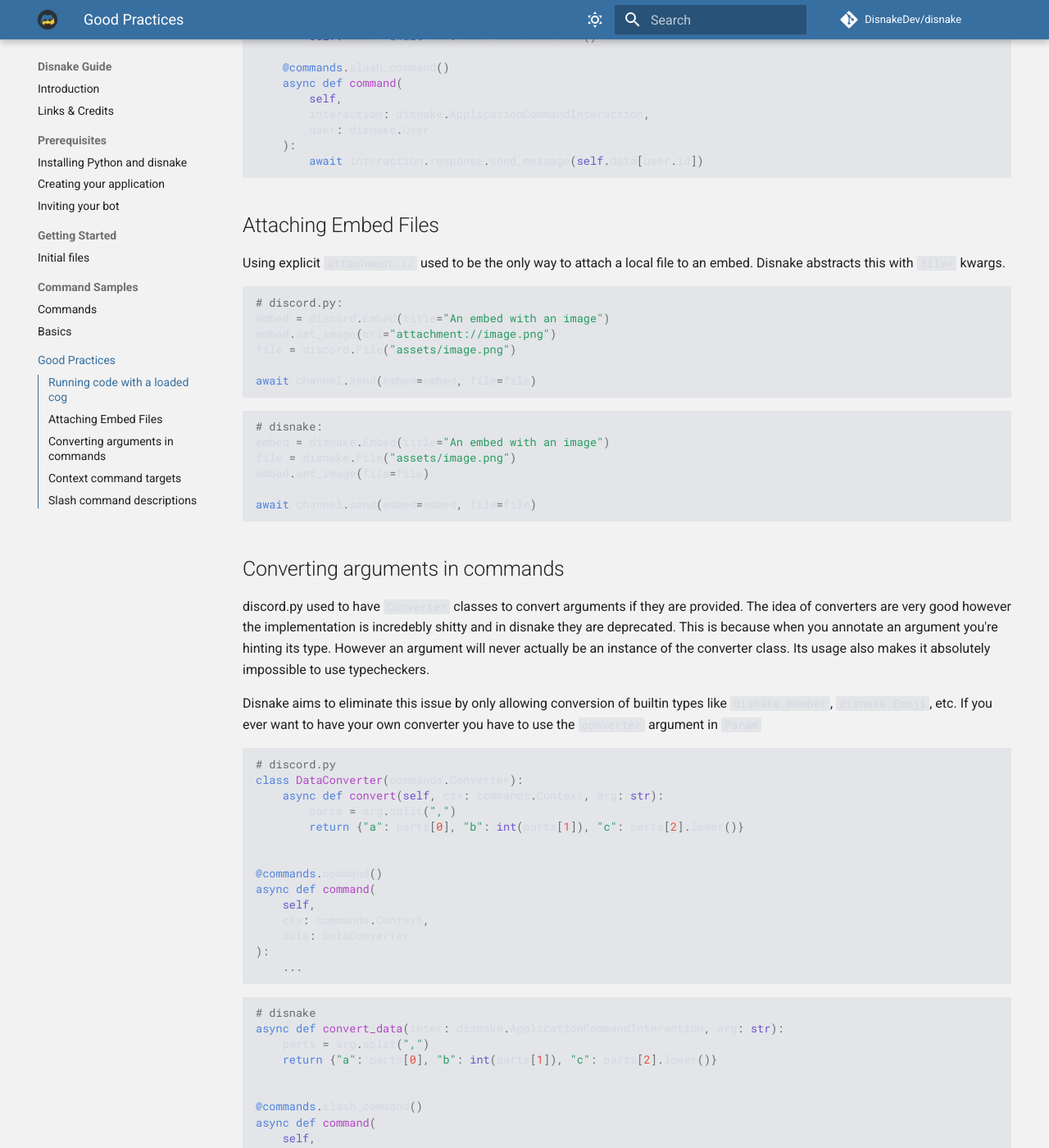
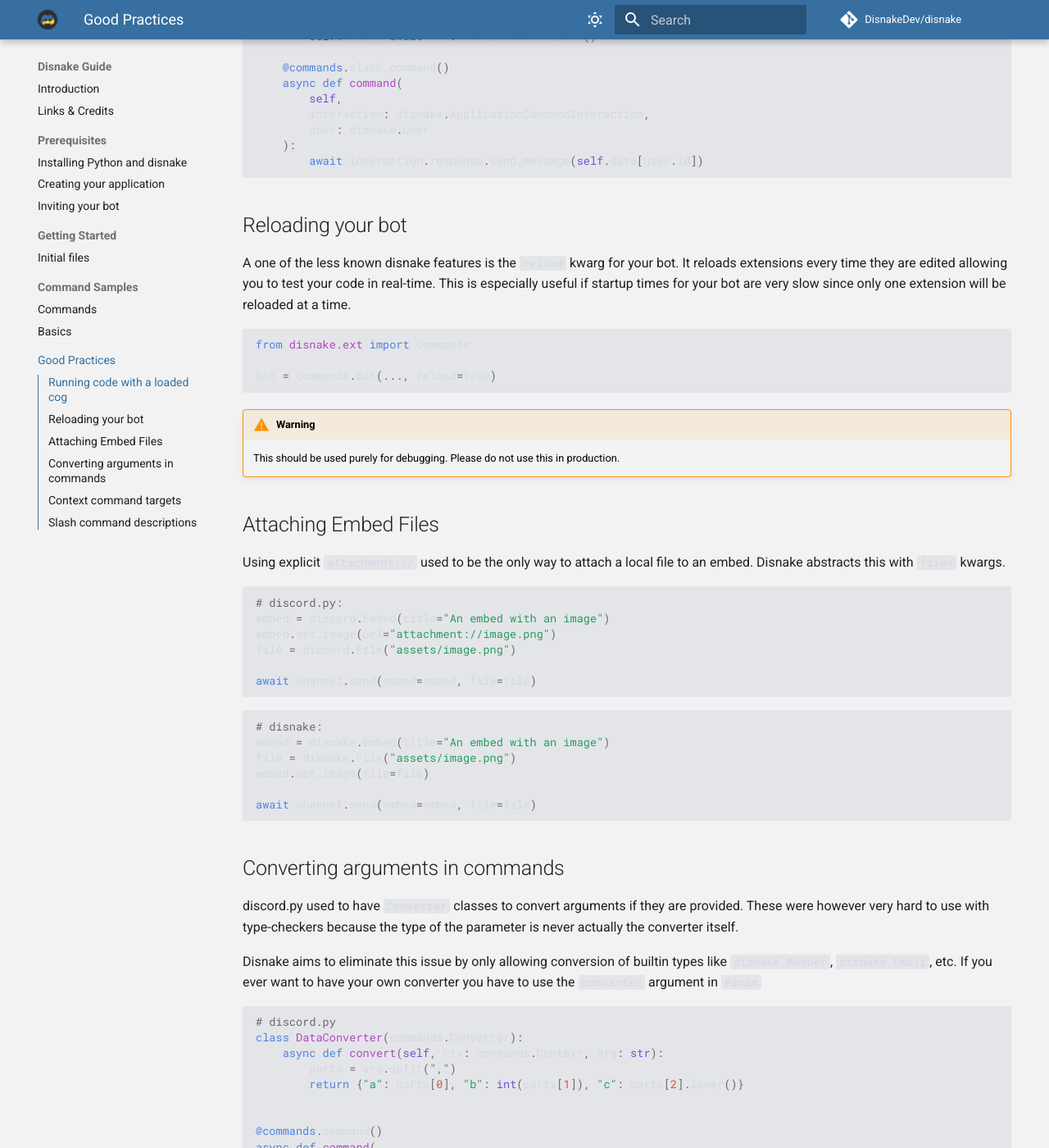
Before and after one commit to DisnakeDev/guide, an MkDocs documentation site: the page built from docs/good-practices/index.md, in a window 1280 px wide and 1400 px high, scrolled down 434 px. Shown: the whole window at 82% size. Built offline with MkDocs 1.6.1 and Material for MkDocs 9.7.7, drawn with Linux system fonts in a browser that asks for light colours; comment, search, counter and statistics services are not loaded.

Commit message:
Add a note about the reload kwarg

````diff
--- a/docs/good-practices/index.md
+++ b/docs/good-practices/index.md
@@ -23,6 +23,21 @@
         await interaction.response.send_message(self.data[user.id])
 ```
 
+## Reloading your bot
+
+A one of the less known disnake features is the `reload` kwarg for your bot. It reloads extensions every time they are edited allowing you to test your code in real-time.
+This is especially useful if startup times for your bot are very slow since only one extension will be reloaded at a time.
+
+```py
+from disnake.ext import commands
+
+bot = commands.Bot(..., reload=True)
+```
+
+!!! Warning
+
+    This should be used purely for debugging. Please do not use this in production.
+
 ## Attaching Embed Files
 
 Using explicit `attachment://` used to be the only way to attach a local file to an embed. Disnake abstracts this with `file=` kwargs.
@@ -47,7 +62,7 @@
 
 ## Converting arguments in commands
 
-discord.py used to have `Converter` classes to convert arguments if they are provided. The idea of converters are very good however the implementation is incredebly shitty and in disnake they are deprecated. This is because when you annotate an argument you're hinting its type. However an argument will never actually be an instance of the converter class. Its usage also makes it absolutely impossible to use typecheckers.
+discord.py used to have `Converter` classes to convert arguments if they are provided. These were however very hard to use with type-checkers because the type of the parameter is never actually the converter itself.
 
 Disnake aims to eliminate this issue by only allowing conversion of builtin types like `disnake.Member`, `disnake.Emoji`, etc. If you ever want to have your own converter you have to use the `converter` argument in `Param`
 
@@ -95,7 +110,7 @@
     @classmethod
     async def from_option(cls, inter: disnake.ApplicationCommandInteraction, arg: str)
         parts = arg.split(",")
-        return cls(a=parts[0], b=int(parts[1]), c=parts[2].lower())
+        return cls(parts[0], int(parts[1]), parts[2].lower())
 
 @commands.slash_command()
 async def command(
````
